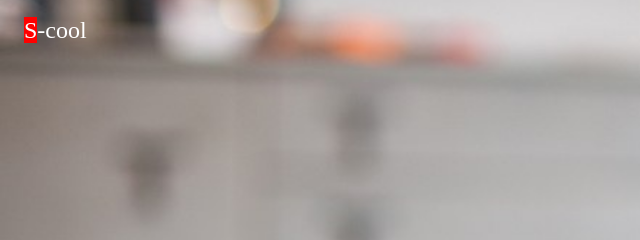
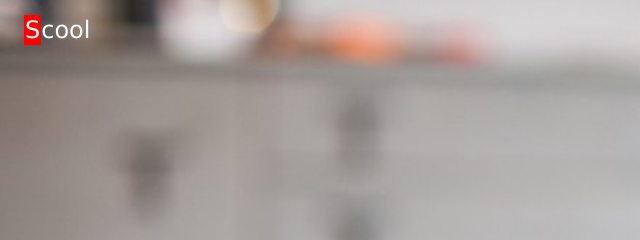
Before and after one commit to Albert80/scoolx, a website: page index.html in a window 1280 px wide. Shown: the top 240 px of the page, 0-640 px from the left. Drawn offline with nearby package versions, Linux system fonts and the light colour scheme.

Commit message:
index updated

```diff
--- a/index.html
+++ b/index.html
@@ -29,7 +29,7 @@
 <body>
 	<div class="bgimg w3-display-container w3-animate-opacity w3-text-white">
 	  <div class="w3-display-topleft w3-padding-large w3-xlarge">
-	    <span style="background-color: red; font-family: 'Times New Roman';">S</span><span style="font-family: 'Comic Sans';">-cool</span>
+	    <span style="background-color: red;padding: 1px;">S</span><span>cool</span>
 	  </div>
 	  <div class="w3-display-middle">
 	    <h1 class="w3-jumbo w3-animate-top">PRÓXIMAMENTE</h1>
```
